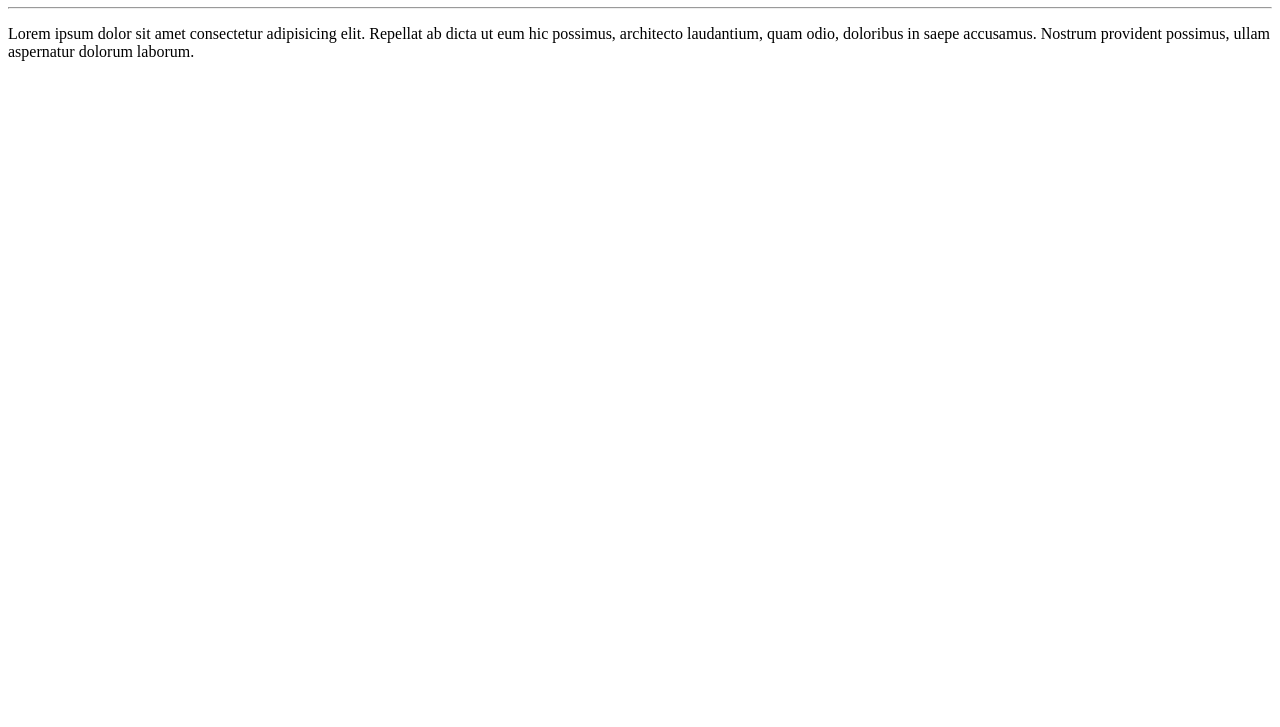
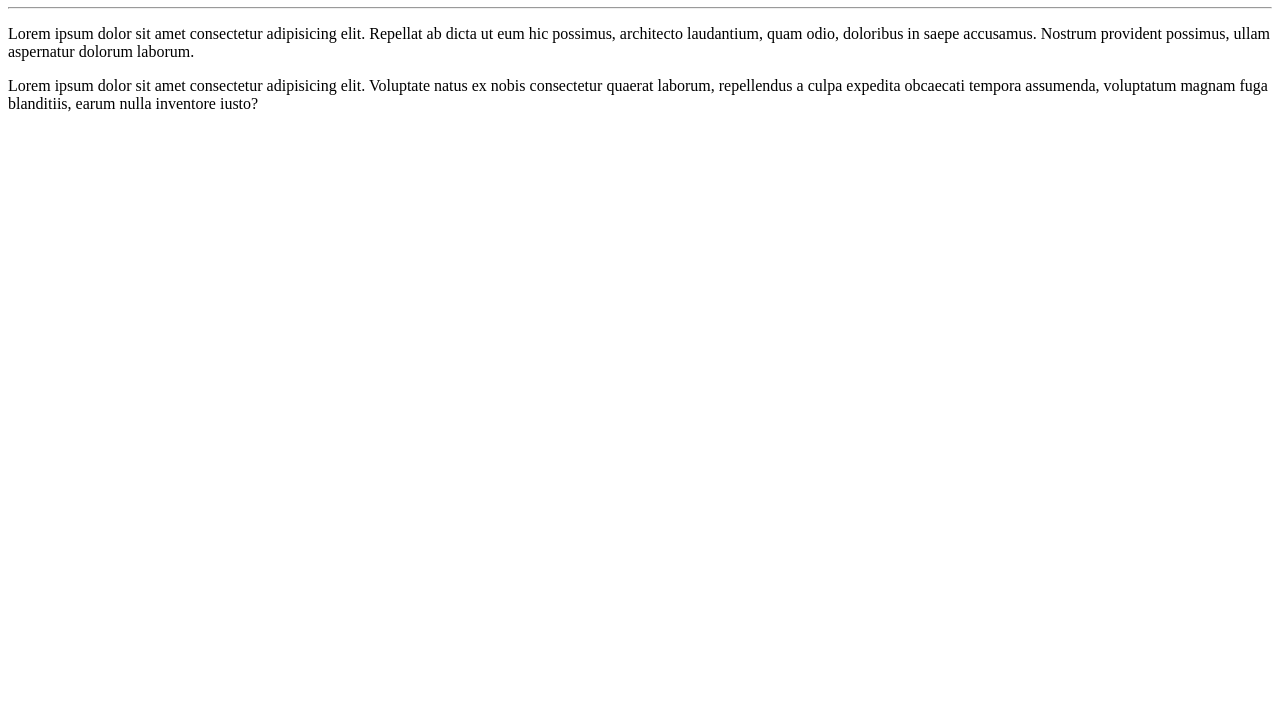
Before and after one commit to HygorLucianoGoncalves/Ola-Mundo, a plain HTML site: page site-exemplo/index.html in a window 1280 px wide. Shown: the part 73-800 px from the top of the page. Drawn offline with Linux system fonts and the light colour scheme.

Commit message:
add um paragrafo

```diff
--- a/site-exemplo/index.html
+++ b/site-exemplo/index.html
@@ -8,12 +8,18 @@
     </head>
     <body>
         <h1>Olá, Mundo!</h1>
-        <hr>
+        <hr />
         <p>
             Lorem ipsum dolor sit amet consectetur adipisicing elit. Repellat ab
             dicta ut eum hic possimus, architecto laudantium, quam odio,
             doloribus in saepe accusamus. Nostrum provident possimus, ullam
             aspernatur dolorum laborum.
         </p>
+        <p>
+            Lorem ipsum dolor sit amet consectetur adipisicing elit. Voluptate
+            natus ex nobis consectetur quaerat laborum, repellendus a culpa
+            expedita obcaecati tempora assumenda, voluptatum magnam fuga
+            blanditiis, earum nulla inventore iusto?
+        </p>
     </body>
 </html>
```
